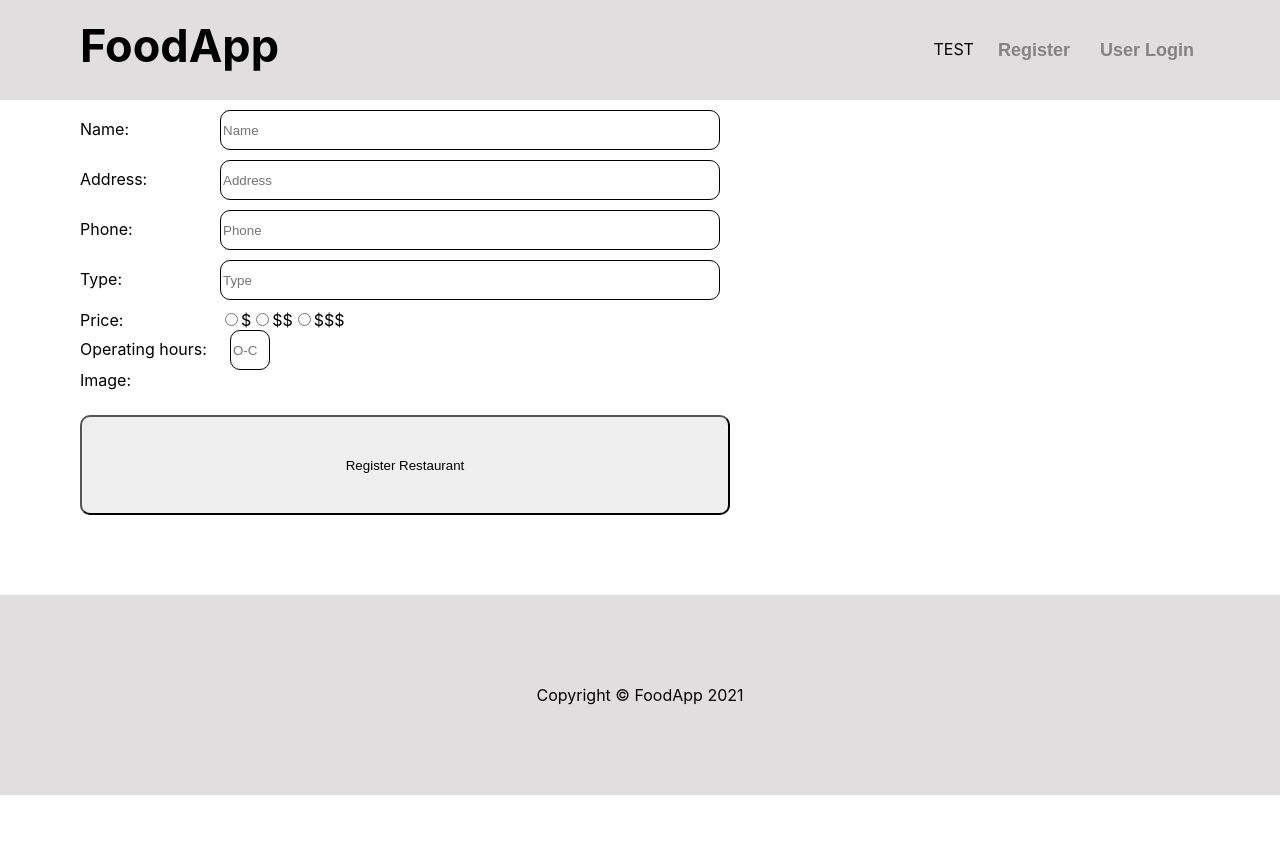
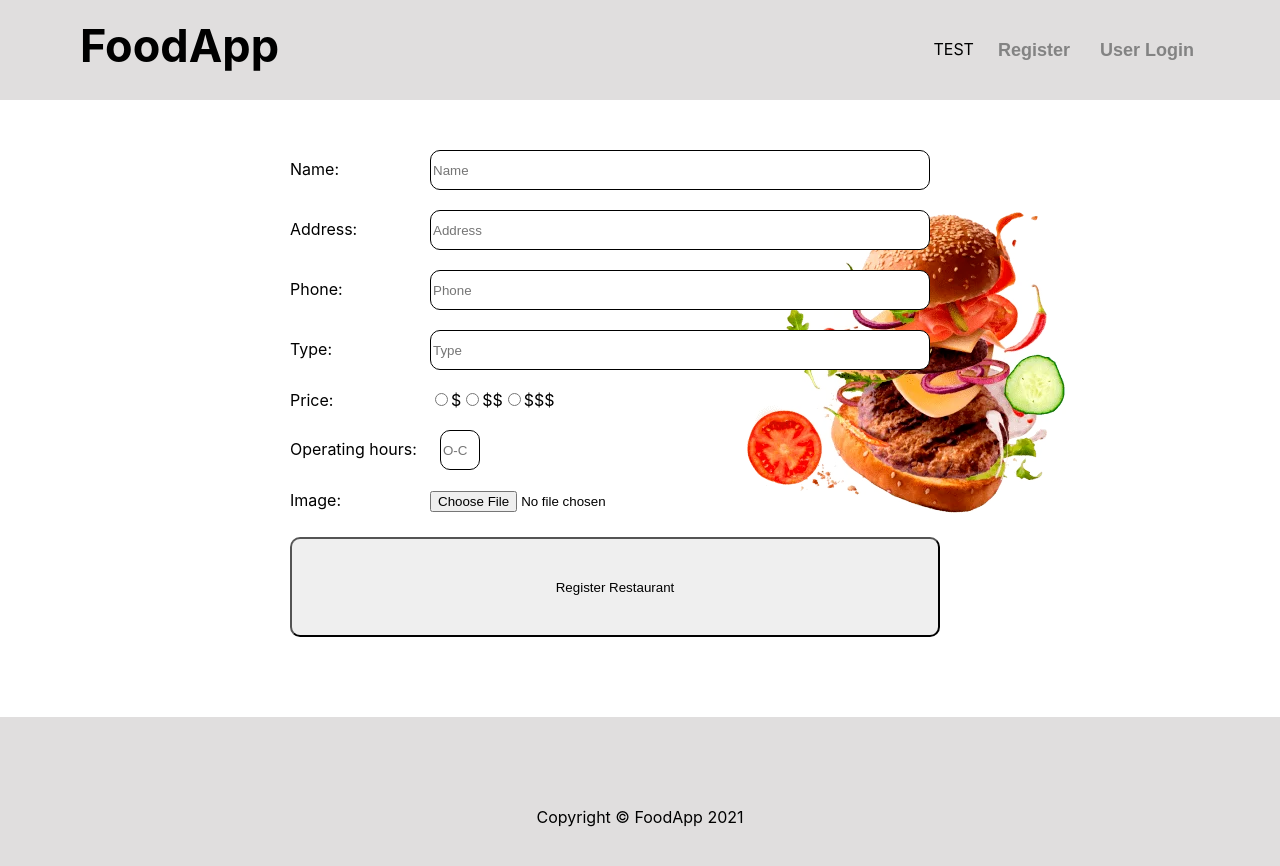
Before and after one commit to AWAGroup5/Frontend, a React (Create React App) app: page /resReg in a window 1280 px wide. Shown: the top 866 px of the page. Before the commit the page ends 800 px from the top, so only its background shows below. Built offline with nearby package versions, Linux system fonts and the light colour scheme.

Commit message:
some changes,again.

```diff
--- a/src/components/RegisterRestaurant.js
+++ b/src/components/RegisterRestaurant.js
@@ -78,13 +78,17 @@ submitRegister(e) {
 
 };
 
+
+
+
     render() {
         return (
           <div>
            <NavBar />
             <div className={ styles.container }>
               <div className={ styles.registerContainer }>
-                <div className={styles.row}>
+
+                <div className={ styles.row }>
                       <div className={ styles.cell }>
                           Name:
                       </div>
@@ -92,7 +96,8 @@ submitRegister(e) {
                             <input className={ styles.inputStyle} type="text" name="name" placeholder="Name" onChange={ this.onChangeName }></input>
                       </div>
                 </div>
-                <div className={styles.row}>
+
+                <div className={ styles.row }>
                     <div className={ styles.cell }>
                           Address:
                     </div>
@@ -100,7 +105,8 @@ submitRegister(e) {
                             <input className={ styles.inputStyle} type="text" name="address" placeholder="Address" onChange={ this.onChangeAddress }></input>
                       </div>
                 </div>
-                <div className={styles.row}>
+
+                <div className={ styles.row }>
                   <div className={ styles.cell }>
                     Phone:
                   </div>
@@ -109,7 +115,7 @@ submitRegister(e) {
                   </div>
                 </div>
 
-              <div className={styles.row}>
+                <div className= { styles.row }>
                       <div className={ styles.cell }>
                             Type:
                       </div>
@@ -117,7 +123,8 @@ submitRegister(e) {
                         <input className={ styles.inputStyle} type="text" name="type" placeholder="Type" onChange={ this.onChangeType }></input>
                       </div>
                 </div>
-              <div className={styles.row}>
+
+                <div className={ styles.row }>
                       <div className={ styles.cell }>
                             Price:
                       </div>
@@ -128,23 +135,25 @@ submitRegister(e) {
                                     value="1"
                                     onChange={ this.handleChange }>
                           </input>
-                            <label for="user">$</label>
+                                <label htmlFor="priceLevel">$</label>
                           <input
                                     type="radio"
                                     name="PriceLevel"
                                     value="2"
                                     onChange={ this.handleChange }>
                           </input>
-                            <label for="restaurant">$$</label>
+                                <label htmlFor="priveLevel">$$</label>
                           <input
                                     type="radio"
                                     name="PriceLevel"
                                     value="3"
                                     onChange={ this.handleChange }>
                         </input>
-                            <label for="restaurant">$$$</label>
+                                <label htmlFor="priceLevel">$$$</label>
                       </div>
-              <div className={styles.row}>
+                </div>
+
+                <div className={ styles.row }>
                       <div className={ styles.cell }>
                              Operating hours:
                       </div>
@@ -155,16 +164,27 @@ submitRegister(e) {
 
                   </div>
                 </div>
-              <div className={styles.row}>
+
+                <div className={ styles.row }>
                       <div className={ styles.cell }>
                               Image:
                       </div>
+                  <div className={ styles.cell }>
+                    <input
+                        type="file"
+                        accept="image/png, image/jpeg"
+                        id="single">
+                    </input>
                   </div>
                 </div>
+
                 <button
                   className={ styles.btns} onClick={ this.submitRegister}>Register Restaurant
                 </button>
+
+
               </div>
+              <img src="BigFood.png" alt="Food" className={ styles.imageRestaurant }/>
             </div>
            <Footer />
           </div>
--- a/src/components/RegisterUser.js
+++ b/src/components/RegisterUser.js
@@ -51,24 +51,26 @@ submitRegister(e) {
           <div>
             <NavBar />
               <div className={ styles.container }>
+              <img src="BigFood.png" alt="Food" className={ styles.imageUser }/>
                 <div className={ styles.registerContainer }>
+
                   <div className={styles.row}>
                         <div className={ styles.cell }>
                               Username:
                         </div>
                         <div className={ styles.cell }>
-                      <input className={ styles.inputStyle} type="text" username="username" placeholder="Username" onChange={ this.onChangeUsername }></input>
+                              <input className={ styles.inputStyle} type="text" name="username" placeholder="Username" onChange={ this.onChangeUsername }></input>
                         </div>
                   </div>
+
                   <div className={styles.row}>
                         <div className={ styles.cell }>
                              Password:
                         </div>
                         <div className={ styles.cell }>
-                      <input className={ styles.inputStyle} type="password" password="password" placeholder="Password" onChange={ this.onChangePassword }></input>
+                              <input className={ styles.inputStyle} type="password" name="password" placeholder="Password" onChange={ this.onChangePassword }></input>
                         </div>
                   </div >
-
                   <div>
                         <button
                               className={ styles.btns } onClick={ this.submitRegister}>Register user
--- a/src/components/modules/register.module.css
+++ b/src/components/modules/register.module.css
@@ -1,16 +1,17 @@
 .container{
+  position: relative;
   display: flex;
   flex-direction: row;
-  max-width: 1120px;
+  max-width: 700px;
   margin-left: auto;
   margin-right: auto;
-
+  margin-top: 150px;
 }
 
 .registerContainer{
     justify-content: center;
     align-items: center;
-  }
+}
 
 .row{
   display: block;
@@ -19,8 +20,6 @@
 .cell{
   display: inline-block;
   width: 140px;
-
-
 }
 
 .inputStyle{
@@ -28,8 +27,7 @@
   height: 40px;
   left: 288px;
   top: 418px;
-  margin-bottom: 10px;
-
+  margin-bottom: 20px;
   background: #FFFFFF;
   border: 1px solid #000000;
   box-sizing: border-box;
@@ -43,6 +41,8 @@
   top: 418px;
   margin-right: 10px;
   margin-left: 10px;
+  margin-bottom: 20px;
+  margin-top: 20px;
 
   background: #FFFFFF;
   border: 1px solid #000000;
@@ -56,3 +56,16 @@
   height: 100px;
   border-radius: 10px;
 }
+
+.imageRestaurant {
+ position: absolute;
+ left: 400px;
+  z-index: -1;
+}
+
+.imageUser {
+  position: absolute;
+  top: -100px;
+  left: 600px;
+   z-index: -1;
+}
```
Lines whose indentation alone changed are shown as unchanged.
